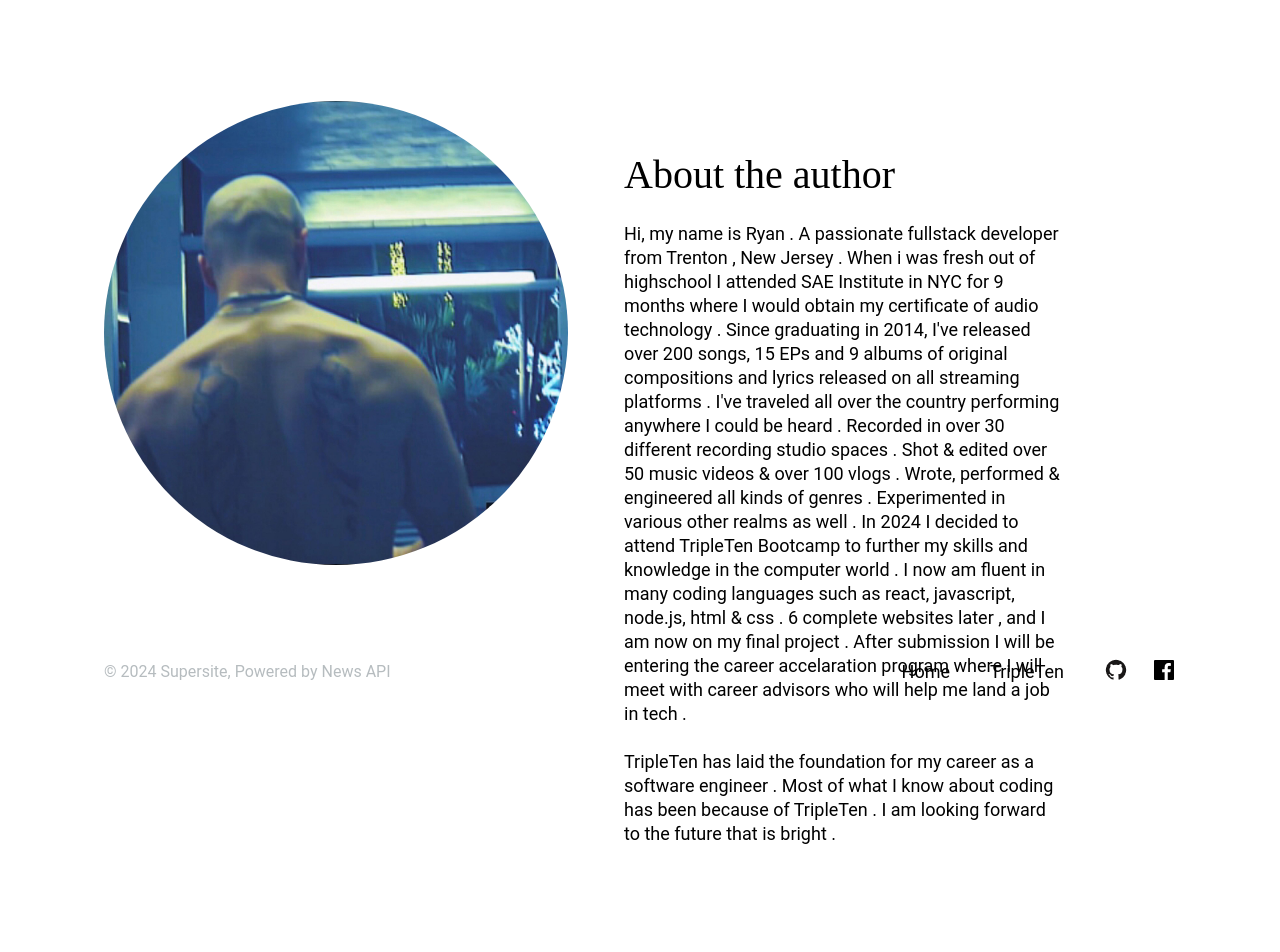
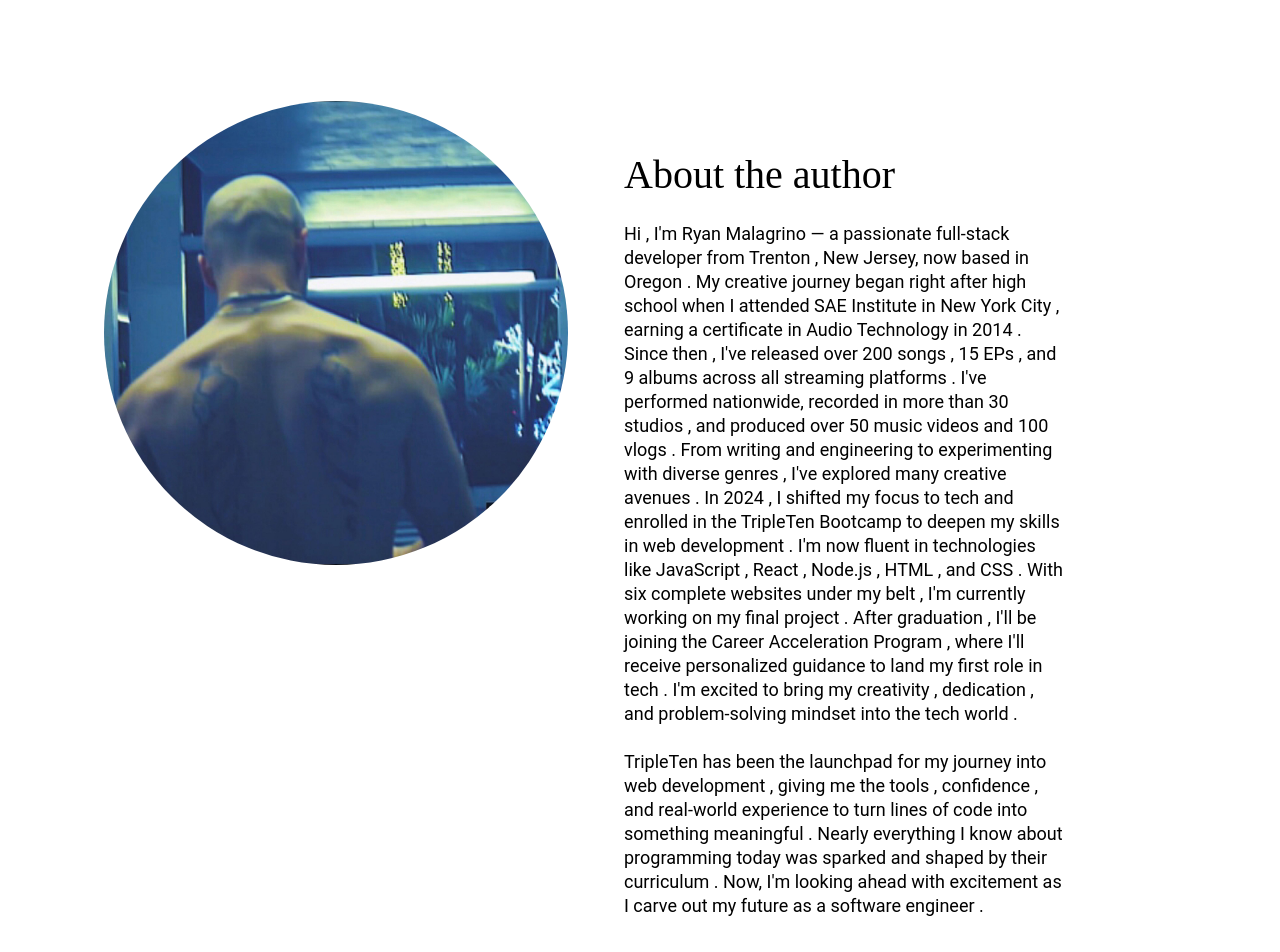
Before and after one commit to KRMalaGrino/finalProject-FrontEnd, a React (Vite) app: page /saved-news in a window 1280 px wide. Shown: the top 952 px of the page. Before the commit the page ends 870 px from the top, so only its background shows below. Built offline with nearby package versions, Linux system fonts and the light colour scheme; a web font is replaced by a local one.

Commit message:
added styling and jsx to register modal

```diff
--- a/src/components/About/About.css
+++ b/src/components/About/About.css
@@ -3,7 +3,6 @@
   flex-direction: row;
 
   width: 100%;
-  height: 624px;
 }
 
 .about__wrapper {
--- a/src/components/About/About.jsx
+++ b/src/components/About/About.jsx
@@ -8,28 +8,31 @@ function About() {
         <div className="about__text-wrapper">
           <h2 className="about__title">About the author</h2>
           <p className="about__description">
-            Hi, my name is Ryan . A passionate fullstack developer from Trenton
-            , New Jersey . When i was fresh out of highschool I attended SAE
-            Institute in NYC for 9 months where I would obtain my certificate of
-            audio technology . Since graduating in 2014, I've released over 200
-            songs, 15 EPs and 9 albums of original compositions and lyrics
-            released on all streaming platforms . I've traveled all over the
-            country performing anywhere I could be heard . Recorded in over 30
-            different recording studio spaces . Shot & edited over 50 music
-            videos & over 100 vlogs . Wrote, performed & engineered all kinds of
-            genres . Experimented in various other realms as well . In 2024 I
-            decided to attend TripleTen Bootcamp to further my skills and
-            knowledge in the computer world . I now am fluent in many coding
-            languages such as react, javascript, node.js, html & css . 6
-            complete websites later , and I am now on my final project . After
-            submission I will be entering the career accelaration program where
-            I will meet with career advisors who will help me land a job in tech
-            .
+            Hi , I'm Ryan Malagrino — a passionate full-stack developer from
+            Trenton , New Jersey, now based in Oregon . My creative journey
+            began right after high school when I attended SAE Institute in New
+            York City , earning a certificate in Audio Technology in 2014 .
+            Since then , I've released over 200 songs , 15 EPs , and 9 albums
+            across all streaming platforms . I've performed nationwide, recorded
+            in more than 30 studios , and produced over 50 music videos and 100
+            vlogs . From writing and engineering to experimenting with diverse
+            genres , I've explored many creative avenues . In 2024 , I shifted
+            my focus to tech and enrolled in the TripleTen Bootcamp to deepen my
+            skills in web development . I'm now fluent in technologies like
+            JavaScript , React , Node.js , HTML , and CSS . With six complete
+            websites under my belt , I'm currently working on my final project .
+            After graduation , I'll be joining the Career Acceleration Program ,
+            where I'll receive personalized guidance to land my first role in
+            tech . I'm excited to bring my creativity , dedication , and
+            problem-solving mindset into the tech world .
           </p>
           <p className="about__description">
-            TripleTen has laid the foundation for my career as a software
-            engineer . Most of what I know about coding has been because of
-            TripleTen . I am looking forward to the future that is bright .{" "}
+            TripleTen has been the launchpad for my journey into web development
+            , giving me the tools , confidence , and real-world experience to
+            turn lines of code into something meaningful . Nearly everything I
+            know about programming today was sparked and shaped by their
+            curriculum . Now, I'm looking ahead with excitement as I carve out
+            my future as a software engineer .{" "}
           </p>
         </div>
       </div>
--- a/src/components/App.css
+++ b/src/components/App.css
@@ -1,7 +1,7 @@
 .app {
   margin: 0;
+  display: flex;
+  flex-direction: column;
+  min-height: 100vh;
+  flex-grow: 1;
 }
-
-.app__content {
-  margin: 0 auto;
-}
--- a/src/components/App.jsx
+++ b/src/components/App.jsx
@@ -33,7 +33,7 @@ function App() {
   // use effect for checking if user is logged in
 
   return (
-    <div>
+    <div className="app">
       <Routes>
         <Route path="/" element={<Header />} />
         <Route
--- a/src/components/RegisterModal/RegisterModal.jsx
+++ b/src/components/RegisterModal/RegisterModal.jsx
@@ -1,10 +1,80 @@
+import { useState, useEffect } from "react";
+
 import ModalWithForm from "../ModalWithForm/ModalWIthForm";
 
-function RegisterModal() {
+function RegisterModal({
+  handleCloseClick,
+  isOpen,
+  handleSubmit,
+  handleEmail,
+  handlePassword,
+  handleUsername,
+}) {
   return (
-    <div>
-      <h1></h1>
-    </div>
+    <ModalWithForm
+      titleText="Sign up"
+      buttonText="Sign up"
+      altButtonText="Sign in"
+      // handleCloseClick={handleCloseClick}
+      // isOpen={isOpen}
+      // onSubmit={handleSubmit}
+    >
+      <label className="modal-with-form__label" htmlFor="register-email">
+        {" "}
+        <p className="modal-with-form__label-text">Email</p>
+        <input
+          className="modal-with-form__input"
+          type="email"
+          id="register-email"
+          name="email"
+          placeholder="Enter email"
+          minLength="2"
+          maxLength="200"
+          required
+          // onChange={handleEmail}
+          // value={email}
+        />
+        <span className="modal-with-form__error" id="login-email-error">
+          Please fill out this field.
+        </span>
+      </label>
+      <label className="modal-with-form__label" htmlFor="register-password">
+        {" "}
+        <p className="modal-with-form__label-text">Password</p>
+        <input
+          className="modal-with-form__input"
+          type="password"
+          id="register-password"
+          name="password"
+          placeholder="Enter password"
+          minLength="8"
+          required
+          // onChange={handlePassword}
+          // value={password}
+        />
+        <span className="modal-with-form__error" id="register-password-error">
+          Please enter a valid password.
+        </span>
+      </label>
+      <label className="modal-with-form__label" htmlFor="register-username">
+        {" "}
+        <p className="modal-with-form__label-text">Username</p>
+        <input
+          className="modal-with-form__input"
+          type="username"
+          id="register-username"
+          name="username"
+          placeholder="Enter your username"
+          minLength="4"
+          required
+          // onChange={handleUsername}
+          // value={username}
+        />
+        <span className="modal-with-form__error" id="register-password-error">
+          Please enter a valid password.
+        </span>
+      </label>
+    </ModalWithForm>
   );
 }
 
```
Also changed, not shown: src/components/LoginModal/LoginModal.jsx (+8 -1 lines).
